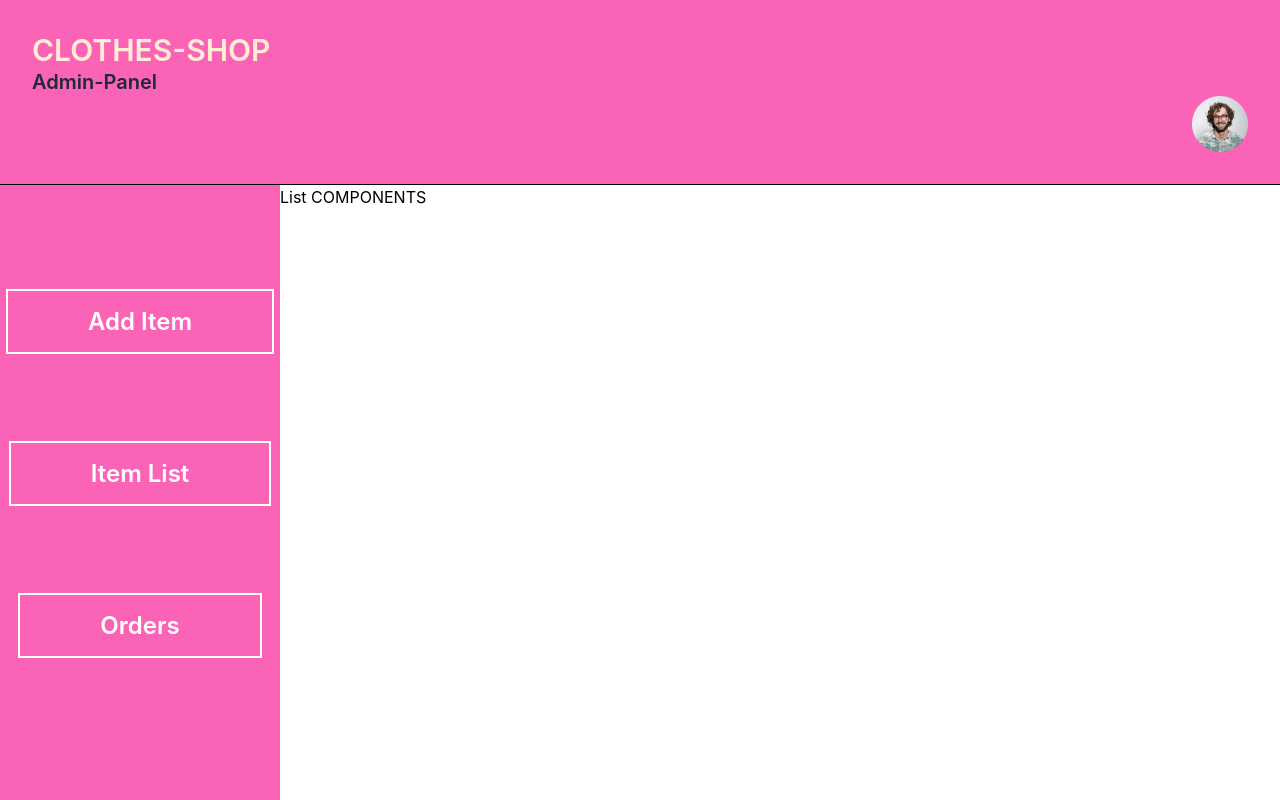
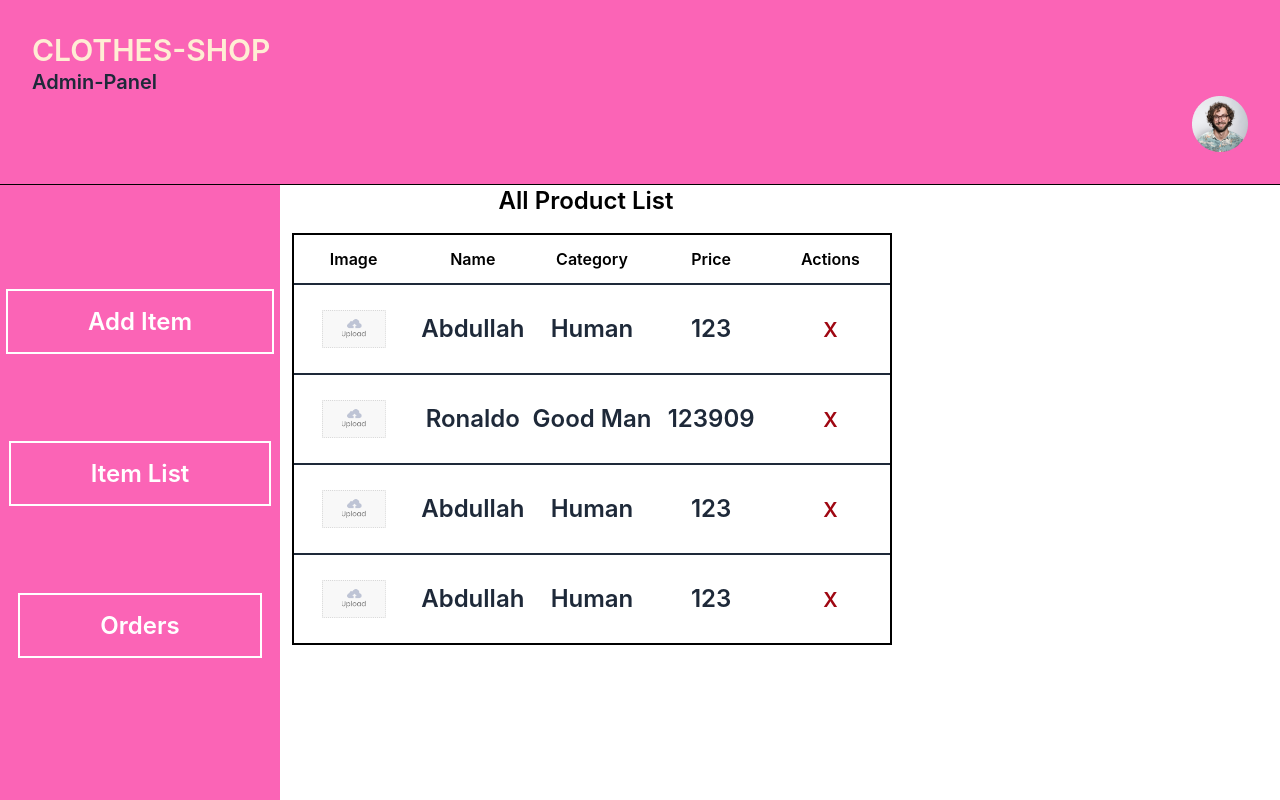
Before and after one commit to abdullah78-6/e-commerce-website, a React (Vite) app in the folder admin-panel/: page /list in a window 1280 px wide. Shown: the top 800 px of the page. Built offline with nearby package versions, Linux system fonts and the light colour scheme.

Commit message:
ADMIN PANNEL DONE

```diff
--- /dev/null
+++ b/admin-panel/src/assets/index.js
@@ -0,0 +1,4 @@
+ import uploads from "./upload_area.png"
+ export const admin_assest={
+uploads
+}
--- a/admin-panel/src/pages/add/add.jsx
+++ b/admin-panel/src/pages/add/add.jsx
@@ -1,5 +1,72 @@
+import {useDispatch,useSelector} from "react-redux"
+import { control } from "../../redux/slice";
+import { admin_assest } from "../../assets";
+import {ToastContainer,toast} from "react-toastify"
+import { useState } from "react";
 function Add(){
-    return <h1>ADD COMPONENTS</h1>
+    const[image,setimage]=useState(false);
+    const data=useSelector(state=>state.ainfo.data);
+    const dispatch=useDispatch();
+    const onchangehandler=(event)=>{
+        dispatch(control.setdata({
+            name:event.target.name,
+            value:event.target.value
+        }));
+        console.log(data);
+
+
+    }
+    const onsubmithandler=async(event)=>{
+        event.preventDefault();
+       if(!image){
+            toast.error("PLEASE UPLOAD IMAGE ");
+            return ;
+        }
+         toast.success("form submiteed call api ");
+        console.log("AFTER SUBMISSION YOUR DATA IS ",data);
+        console.log("YOUR IMAGE URL IS ",image );
+
+    }
+    return <div className="font-semibold text-gray-800 capitalize    ">
+        <ToastContainer/>
+        <form className="flex flex-col justify-center items-center  shadow-2xl bg-white py-1 mt-2 rounded-2xl  w-140 " onSubmit={onsubmithandler}>
+            <p className="text-2xl">upload area</p>
+            <div>
+            <label htmlFor="image">
+                <img className="w-30 " src={image?URL.createObjectURL(image):`${admin_assest.uploads}`} alt="" required/>
+            </label>
+
+            <input onChange={(e)=>(setimage(e.target.files[0]))}  type="file" id="image" className="hidden"  />
+            </div>
+            <div className="flex flex-col mt-3  gap-9 items-center justify-center">
+                <label className="text-2xl " htmlFor="product name">product name</label>
+                <input className="border-2 rounded-2xl p-2 w-72" name="name" type="text" onChange={onchangehandler} value={data.name} placeholder="TypeHere" required/>
+            </div>
+            <div className="flex flex-col gap-9 mt-3 items-center justify-center ">
+                <label className="text-2xl" htmlFor="text">product description</label>
+                <textarea className="border-2 rounded-2xl w-80 p-3" name="description" onChange={onchangehandler} value={data.description} rows={6} placeholder="write content here " required ></textarea>
+            </div>
+            <div className="mt-3 flex flex-col justify-center items-center gap-7">
+                <p className="text-2xl w-50">product category and product price</p>
+                <input className="border-2 rounded-2xl p-2 w-72" name="price" onChange={onchangehandler} value={data.price} type="number" placeholder="₨" required />
+                <div className="mt-3">
+                    <select className="border-2 w-72 rounded-2xl p-2" name="category" onChange={onchangehandler} value={data.category} required>
+                        <option value="MENS COLLECTION">MENS COLLECTION</option>
+                        <option value="WOMENS COLLECTION">WOMENS COLLECTION</option>
+                        <option value="CHILDRENS COLLECTION">CHILDRENS COLLECTION</option>
+                        <option value="NEWBORNS COLLECTION">NEWBORNS COLLECTION</option>
+                        <option value="WINTER COLLECTION">WINTER COLLECTION</option>
+                        <option value="SUMMER OUTFITS">SUMMER OUTFITS</option>
+
+                    </select>
+                </div>
+
+            </div>
+            <div>
+                <button className="bg-yellow-500 p-3 text-2xl capitalize px-25 mt-3 rounded-3xl hover:text-white hover:bg-yellow-900" type="submit">add</button>
+            </div>
+        </form>
+    </div>
 
 }
 export default Add;
--- a/admin-panel/src/pages/list/list.jsx
+++ b/admin-panel/src/pages/list/list.jsx
@@ -1,4 +1,56 @@
+import {useDispatch,useSelector} from "react-redux"
+import { control } from "../../redux/slice";
+import {ToastContainer,toast} from "react-toastify"
 function List(){
-    return <h1>List COMPONENTS</h1>
+    const lists=useSelector(state=>state.ainfo.list);
+    // items that tou upload to client side
+
+return (
+    <div className="font-semibold capitalize flex flex-col items-center">
+
+      <ToastContainer />
+
+      <h1 className="text-2xl mb-4">all product list</h1>
+
+
+      <div className="border-2 w-150 ml-3">
+
+
+        <div className="flex text-center py-3 ">
+          <div className="w-1/5">image</div>
+          <div className="w-1/5">name</div>
+          <div className="w-1/5">category</div>
+          <div className="w-1/5">price</div>
+          <div className="w-1/5">actions</div>
+        </div>
+
+
+        {lists.map((i, index) => (
+          <div
+            key={index}
+            className="flex text-center items-center py-3 border-t-2 text-2xl text-gray-800 "
+          >
+            <div className="w-1/5 flex justify-center">
+              <img
+                src={i.image}
+                alt=""
+                className="w-16 h-16 object-contain"
+              />
+            </div>
+
+            <div className="w-1/5">{i.name}</div>
+            <div className="w-1/5">{i.category}</div>
+            <div className="w-1/5">{i.price}</div>
+
+            <div className="w-1/5">
+              <button className="text-xl text-red-800">X</button>
+            </div>
+          </div>
+        ))}
+
+      </div>
+
+    </div>
+  );
 }
 export default List;
--- a/admin-panel/src/pages/order/order.jsx
+++ b/admin-panel/src/pages/order/order.jsx
@@ -1,4 +1,56 @@
-function Order(){
-return <h1>ORDER COMPONENTS</h1>
+import {useDispatch,useSelector} from "react-redux"
+import { control } from "../../redux/slice";
+import {ToastContainer,toast} from "react-toastify"
+function Orders(){
+    const lists=useSelector(state=>state.ainfo.list);
+    // order from client side=>server to admin panel
+
+return (
+    <div className="font-semibold capitalize flex flex-col items-center">
+
+      <ToastContainer />
+
+      <h1 className="text-2xl mb-4">MY ORDERS </h1>
+
+
+      <div className="border-2 w-150 ml-3">
+
+
+        <div className="flex text-center py-3 ">
+          <div className="w-1/5">image</div>
+          <div className="w-1/5">name</div>
+          <div className="w-1/5">quantity</div>
+          <div className="w-1/5">category</div>
+          <div className="w-1/5">actions</div>
+        </div>
+
+
+        {lists.map((i, index) => (
+          <div
+            key={index}
+            className="flex text-center items-center py-3 border-t-2 text-2xl text-gray-800 "
+          >
+            <div className="w-1/5 flex justify-center">
+              <img
+                src={i.image}
+                alt=""
+                className="w-16 h-16 object-contain"
+              />
+            </div>
+
+            <div className="w-1/5">{i.name}</div>
+            <div className="w-1/5">{5}</div>
+            <div className="w-1/5">{i.category}</div>
+
+            <div className="w-1/5">
+              <button className="text-xl text-red-800">X</button>
+            </div>
+          </div>
+        ))}
+
+      </div>
+
+    </div>
+  );
 }
-export default Order;
+export default Orders;
--- a/admin-panel/src/redux/slice.js
+++ b/admin-panel/src/redux/slice.js
@@ -1,12 +1,60 @@
 import {createSlice} from "@reduxjs/toolkit"
+import { admin_assest } from "../assets";
 const adminslice=createSlice({
     name:"admin",
-    initialState:{class:""},
+    initialState:{class:"",data:{
+        name:"",
+        description:"",
+        price:"",
+        category:"MENS COLLECTION"
+
+    },
+    list:[
+        {
+
+            image:admin_assest.uploads,
+            name:"abdullah",
+            category:"human",
+            price:123
+
+        },
+        {
+            image:admin_assest.uploads,
+            name:"ronaldo",
+            category:"good man ",
+            price:123909
+
+        },
+        {
+
+            image:admin_assest.uploads,
+            name:"abdullah",
+            category:"human",
+            price:123
+
+        },
+        {
+
+            image:admin_assest.uploads,
+            name:"abdullah",
+            category:"human",
+            price:123
+
+        },
+    ]
+       },
     reducers:{
         setclass(state,action){
             state.class=action.payload
 
+        },
+
+        setdata(state,action){
+           const {name,value}=action.payload
+           state.data[name]=value;
+
         }
+
 
     }
 })
```
Also changed, not shown: 1 other file (tests, documents, lock files or other folders).
